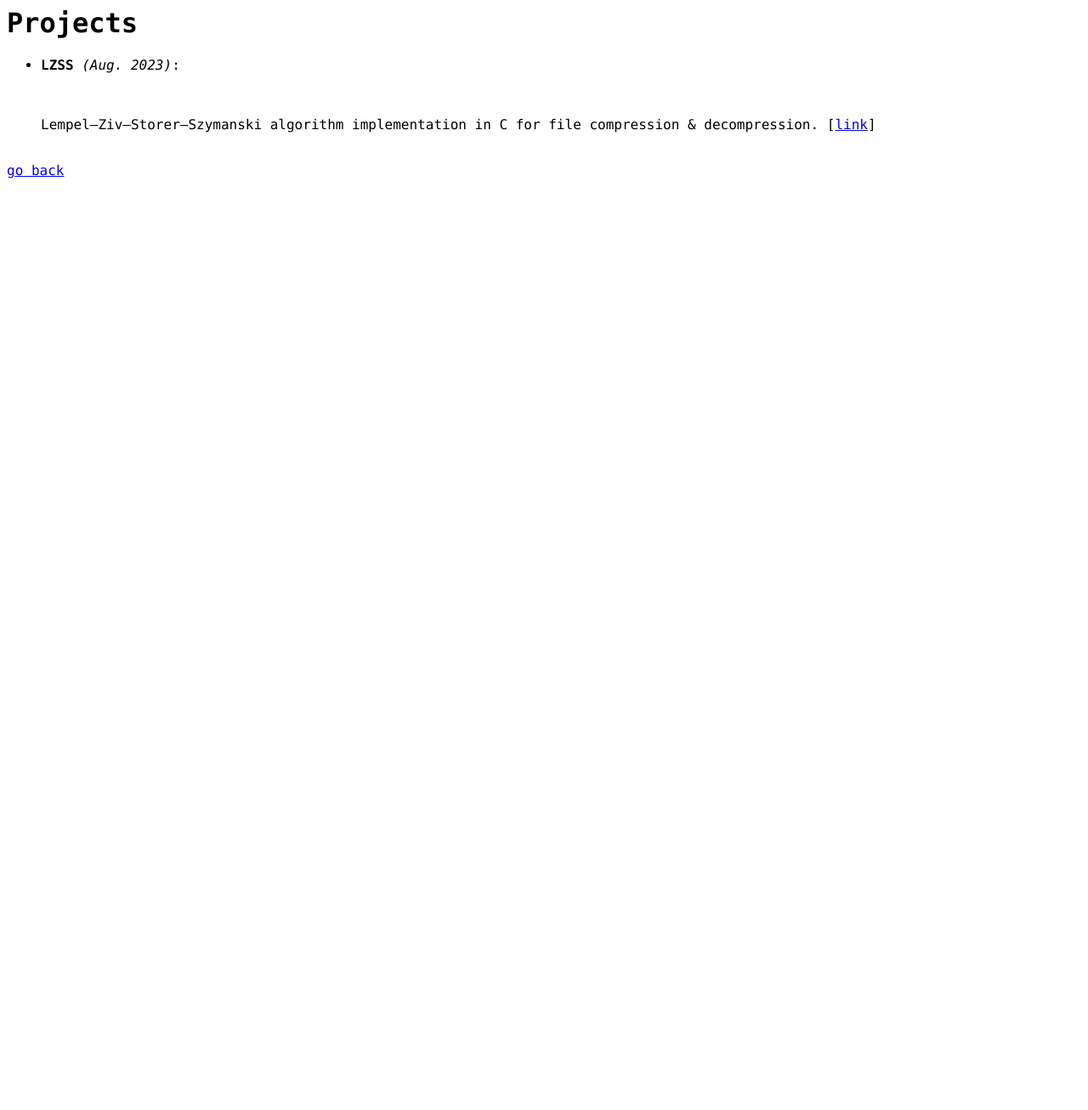
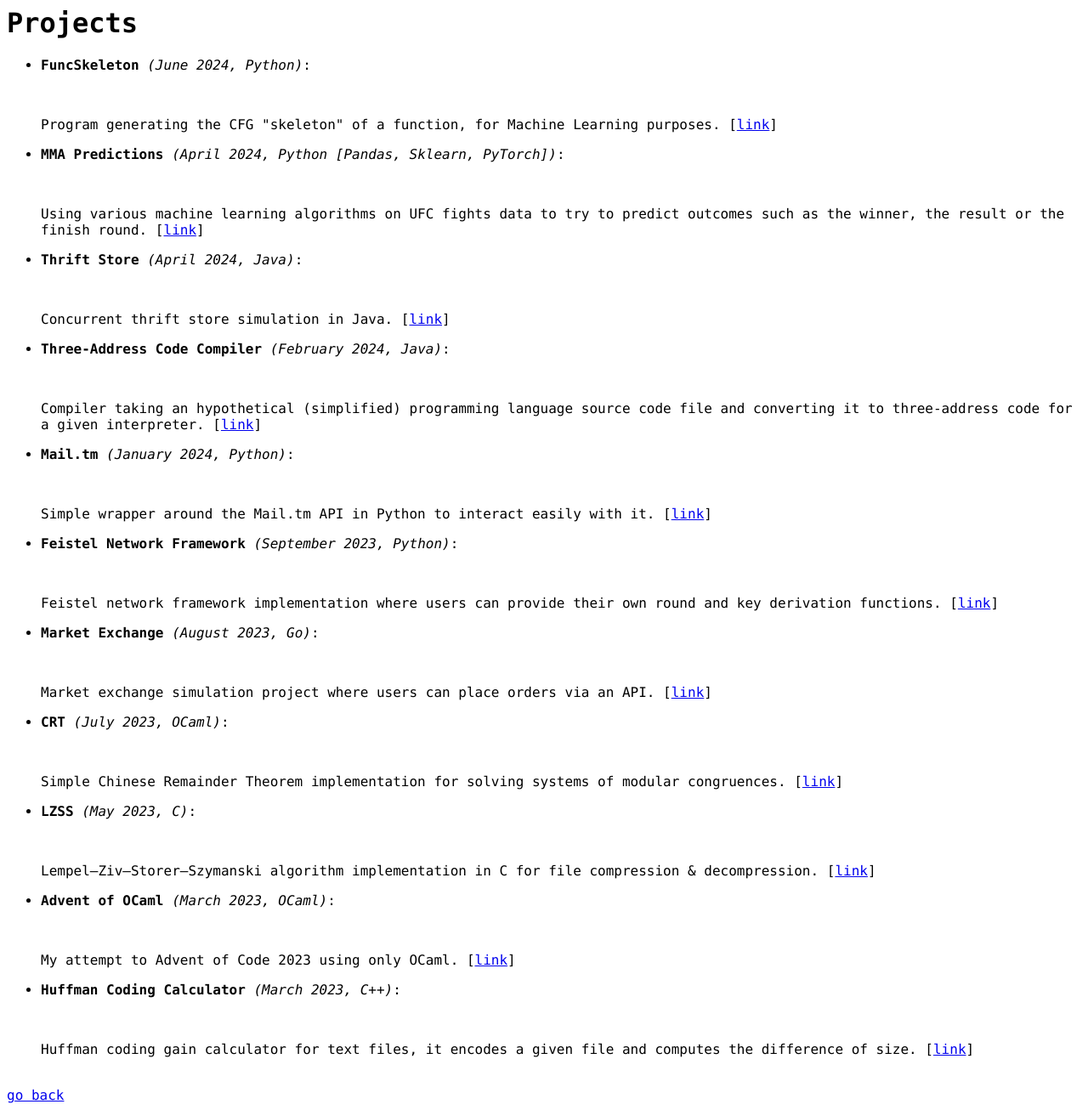
Before and after one commit to mrochk/mrochk.github.io, a Jekyll site: the page projects.html, which Jekyll copies as it is, in a window 1280 px wide. Shown: the whole page at 85% size. Built offline with Jekyll 4.4.1, drawn with Linux system fonts in a browser that asks for light colours; before the commit the page ends 900 px from its top, so only the background shows below that.

Commit message:
Added many projects

```diff
--- a/projects.html
+++ b/projects.html
@@ -1,10 +1,13 @@
 <style>
+
 * {
     font-family: 'Lucida Console', monospace;
 }
+
 li {
     margin-bottom: 10px;
 }
+
 </style>
 
 <h1>Projects</h1>
@@ -12,8 +15,58 @@ li {
 <ul>
 
     <li>
-        <p><b>LZSS</b> <i>(Aug. 2023)</i>:</p><br>
+        <p><b>FuncSkeleton</b> <i>(June 2024, Python)</i>:</p><br>
+        <p>Program generating the CFG "skeleton" of a function, for Machine Learning purposes. [<a href="https://github.com/mrochk/funcskeleton">link</a>]</p>
+    </li>
+
+    <li>
+        <p><b>MMA Predictions</b> <i>(April 2024, Python [Pandas, Sklearn, PyTorch])</i>:</p><br>
+        <p>Using various machine learning algorithms on UFC fights data to try to predict outcomes such as the winner, the result or the finish round. [<a href="https://github.com/mrochk/mma-predictions">link</a>]</p>
+    </li>
+
+    <li>
+        <p><b>Thrift Store</b> <i>(April 2024, Java)</i>:</p><br>
+        <p>Concurrent thrift store simulation in Java. [<a href="https://github.com/mrochk/thrift-store">link</a>]</p>
+    </li>
+
+    <li>
+        <p><b>Three-Address Code Compiler</b> <i>(February 2024, Java)</i>:</p><br>
+        <p>Compiler taking an hypothetical (simplified) programming language source code file and converting it to three-address code for a given interpreter. [<a href="https://github.com/mrochk/tac-compiler">link</a>]</p>
+    </li>
+
+    <li>
+        <p><b>Mail.tm</b> <i>(January 2024, Python)</i>:</p><br>
+        <p>Simple wrapper around the Mail.tm API in Python to interact easily with it. [<a href="https://github.com/mrochk/mail.tm">link</a>]</p>
+    </li>
+
+    <li>
+        <p><b>Feistel Network Framework</b> <i>(September 2023, Python)</i>:</p><br>
+        <p>Feistel network framework implementation where users can provide their own round and key derivation functions. [<a href="https://github.com/mrochk/feistel">link</a>]</p>
+    </li>
+
+    <li>
+        <p><b>Market Exchange</b> <i>(August 2023, Go)</i>:</p><br>
+        <p>Market exchange simulation project where users can place orders via an API. [<a href="https://github.com/mrochk/exchange">link</a>]</p>
+    </li>
+
+    <li>
+        <p><b>CRT</b> <i>(July 2023, OCaml)</i>:</p><br>
+        <p>Simple Chinese Remainder Theorem implementation for solving systems of modular congruences. [<a href="https://github.com/mrochk/modular-congruences-solver">link</a>]</p>
+    </li>
+
+    <li>
+        <p><b>LZSS</b> <i>(May 2023, C)</i>:</p><br>
         <p>Lempel–Ziv–Storer–Szymanski algorithm implementation in C for file compression & decompression. [<a href="https://github.com/mrochk/lzss">link</a>]</p>
+    </li>
+
+    <li>
+        <p><b>Advent of OCaml</b> <i>(March 2023, OCaml)</i>:</p><br>
+        <p>My attempt to Advent of Code 2023 using only OCaml. [<a href="https://github.com/mrochk/advent-of-ocaml">link</a>]</p>
+    </li>
+
+    <li>
+        <p><b>Huffman Coding Calculator</b> <i>(March 2023, C++)</i>:</p><br>
+        <p>Huffman coding gain calculator for text files, it encodes a given file and computes the difference of size. [<a href="https://github.com/mrochk/huffman">link</a>]</p>
     </li>
 
 </ul>
```
